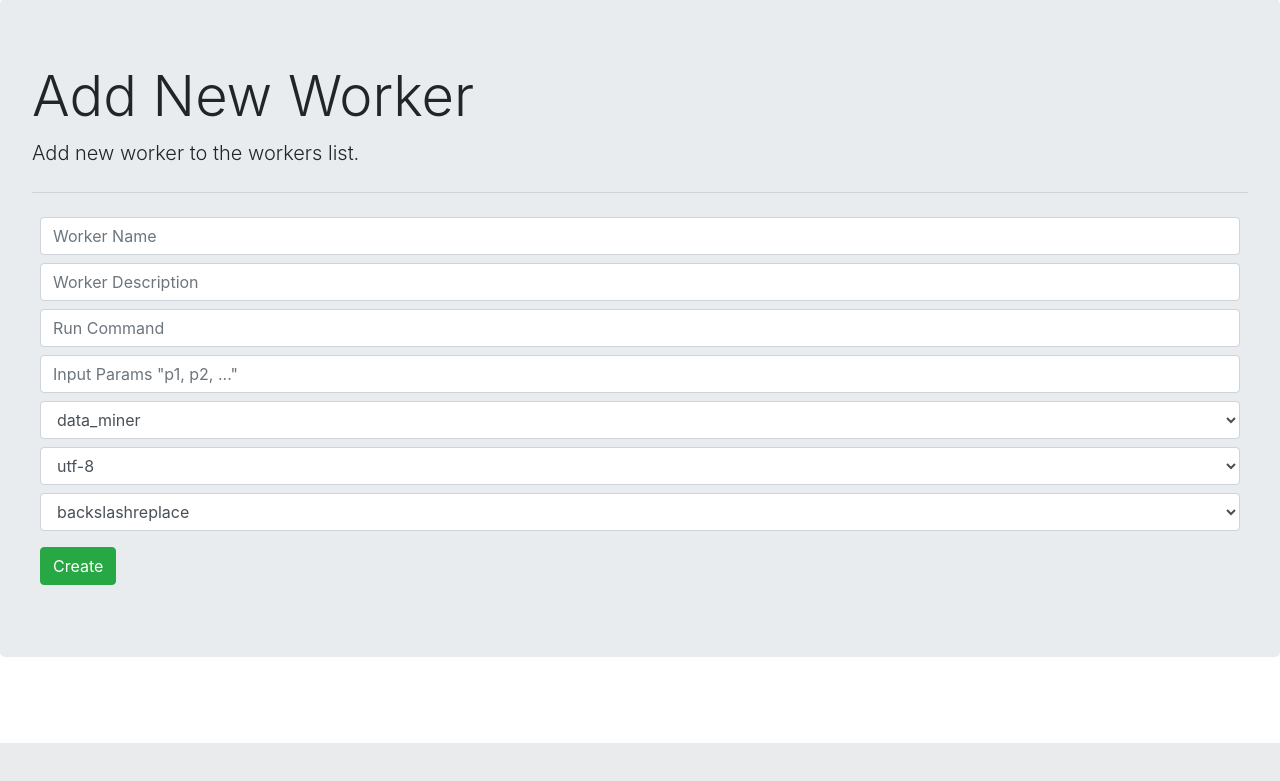
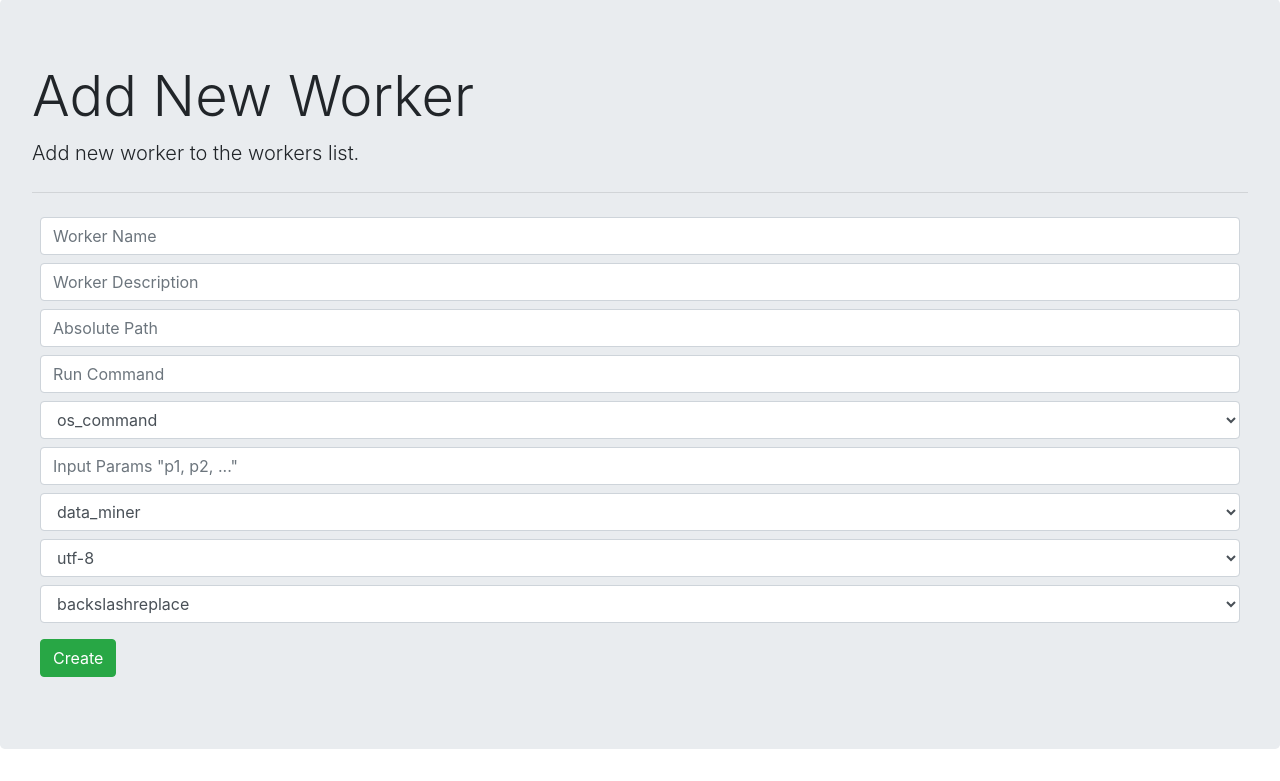
Before and after one commit to Alexander35/combiner, a Django app: page /worker/new-worker/ in a window 1280 px wide. Shown: the part 57-838 px from the top of the page. Before the commit the page ends 800 px from the top, so only its background shows below. Run offline with Django 3.2, Linux system fonts and the light colour scheme; the visitor is signed in with stand-in values (Sample User, id 1); some libraries are stand-ins or nearby versions.

Commit message:
pre run python script

```diff
--- a/comander/forms.py
+++ b/comander/forms.py
@@ -36,8 +36,10 @@ class AddWorkerForm(forms.ModelForm):
         fields = (
             'name',
             'description',
+            'path',
             'input_params',
             'run_command',
+            'command_type',
             'priority',
             'char_set',
             'str_error_type',
@@ -55,6 +57,13 @@ class AddWorkerForm(forms.ModelForm):
                     'class': 'form-control',
                     }
                 ),
+            'path': forms.TextInput(
+                attrs={
+                    'placeholder': 'Absolute Path',
+                    'class': 'form-control',
+                    'required' : False,
+                    }
+                ),
             'input_params': forms.TextInput(
                 attrs={
                     'placeholder': 'Input Params "p1, p2, ..."',
@@ -64,6 +73,11 @@ class AddWorkerForm(forms.ModelForm):
             'run_command': forms.TextInput(
                 attrs={
                     'placeholder': 'Run Command',
+                    'class': 'form-control',
+                    }
+                ),
+            'command_type': forms.Select(
+                attrs={
                     'class': 'form-control',
                     }
                 ),
--- a/comander/models.py
+++ b/comander/models.py
@@ -73,11 +73,18 @@ class Worker(models.Model):
 		('db_multiple_data', 'db_multiple_data'),
 		)
 
+	COMMAND_TYPE = (
+		('os_command', 'os_command'),
+		('python_script', 'python_script'),
+		)
+
 	name = models.CharField(max_length=100, unique=True)
 	description = models.CharField(max_length=100, null=True, blank=True)
 	input_params = models.CharField(max_length=10000, blank=False, null=False)
 	input_type = models.CharField(max_length=100, choices=INPUT_TYPES, default='native')
+	path = models.CharField(max_length=300, default=None, null=True, blank=True)
 	run_command = models.CharField(max_length=100)
+	command_type = models.CharField(max_length=100, choices=COMMAND_TYPE, default='os_command')
 	user = models.ManyToManyField(User)
 	visibility = models.BooleanField(default=True, blank=False)
 	status = models.CharField(max_length=100, choices=STATES, default='Just Added')
--- a/comander/templates/worker/new_worker_form.html
+++ b/comander/templates/worker/new_worker_form.html
@@ -9,7 +9,13 @@
 	  {% render_field add_worker_form.description %}
 	</div>
 	<div class="form-group mx-2 my-2">
+	  {% render_field add_worker_form.path %}
+	</div>
+	<div class="form-group mx-2 my-2">
 	  {% render_field add_worker_form.run_command %}
+	</div>
+	<div class="form-group mx-2 my-2">
+	  {% render_field add_worker_form.command_type %}
 	</div>
 	<div class="form-group mx-2 my-2">
 	  {% render_field add_worker_form.input_params %}
--- a/comander/templates/worker/workers_list.html
+++ b/comander/templates/worker/workers_list.html
@@ -35,9 +35,6 @@
 		    <a type="button" class="btn btn-info" href="{% url 'worker_status_page' worker.id %}">
 		      	<i class="material-icons">info_outline</i>
 		    </a>
-		    <a type="button" class="btn btn-info" href="{% url 'worker_settings' worker.id %}">
-		      	<i class="material-icons">settings</i>
-		    </a>
 
     	    {% include "modal.html" with modal_id=worker.name modal_title="Share Worker" modal_form="worker/share_worker_to_user_form.html" %}
 	      </td>
--- a/comander/views_worker.py
+++ b/comander/views_worker.py
@@ -84,6 +84,7 @@ def new_worker(request):
 				worker = Worker(
 	    			name=request.POST['name'],
 	    			description=request.POST['description'],
+	    			path=request.POST['path'],
 	    			input_params=request.POST['input_params'],
 	    			run_command=request.POST['run_command'],
 	    			priority=request.POST['priority'],
```
Also changed, not shown: comander/worker_suite.py (+11 -6 lines).
